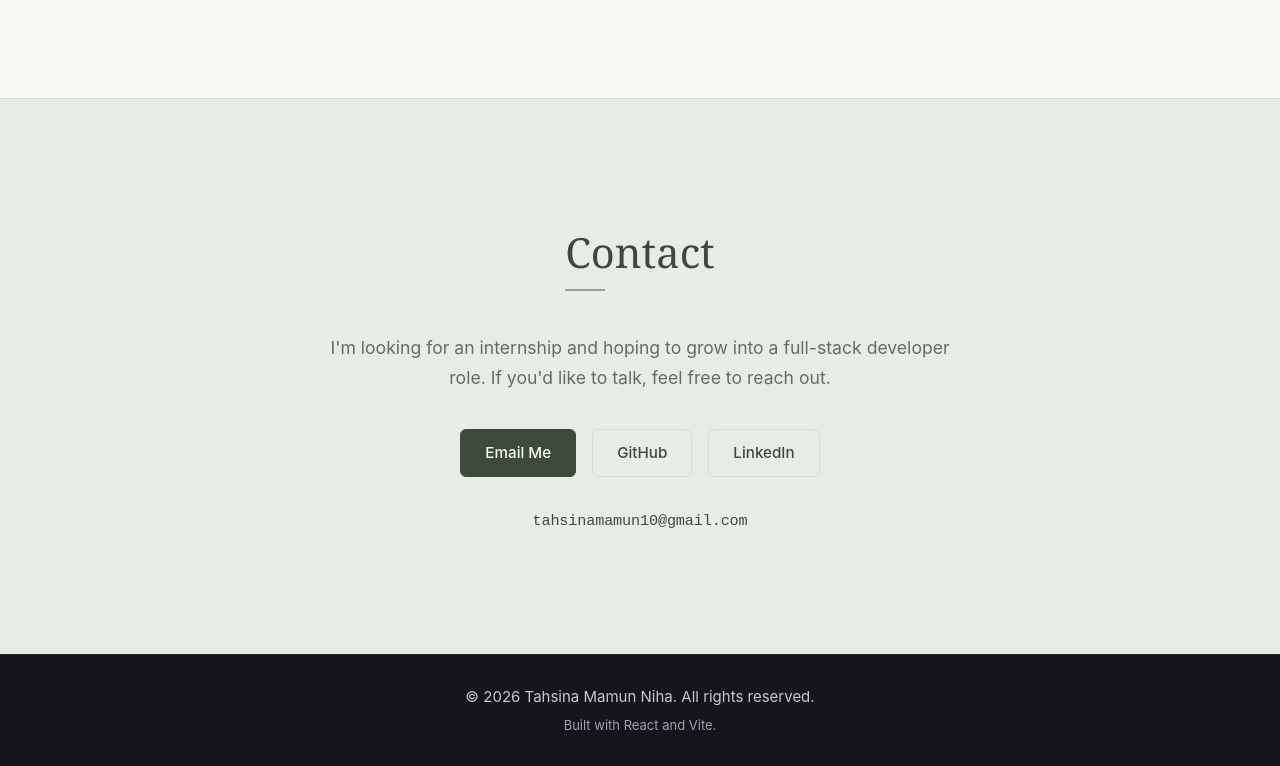
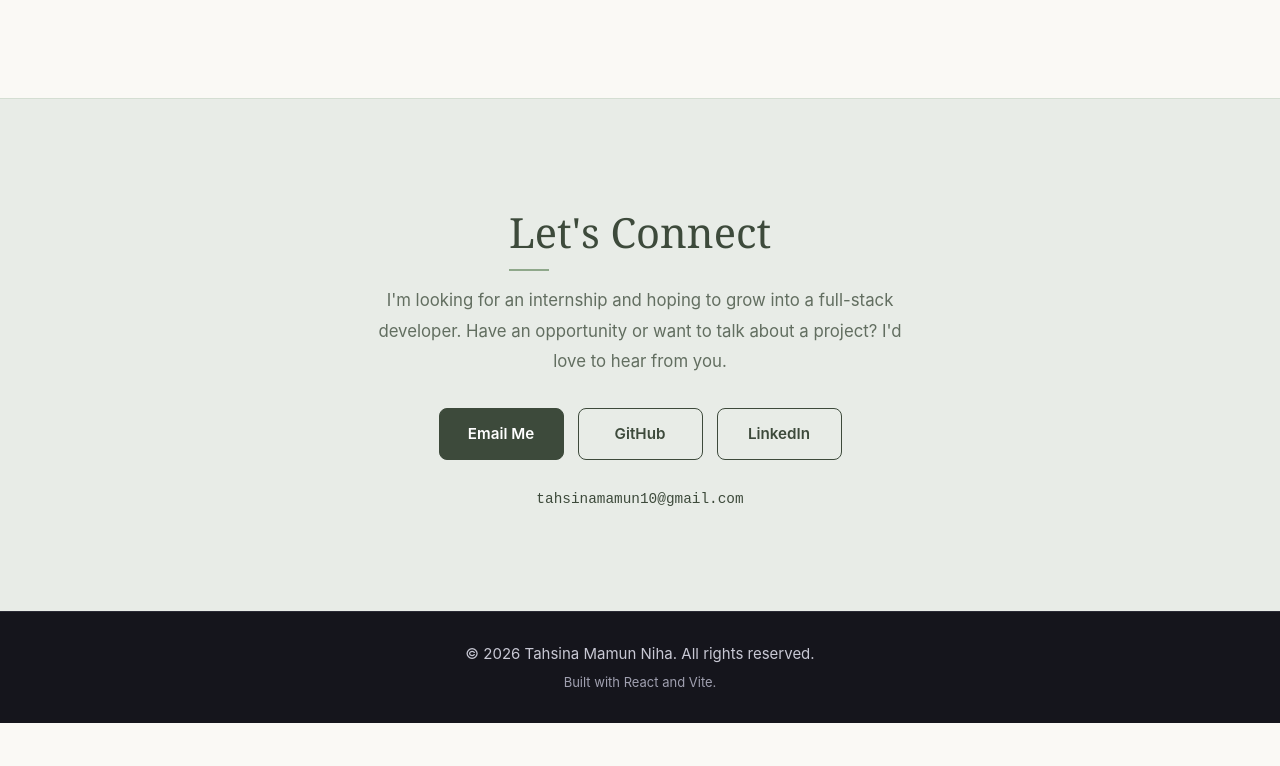
Before and after one commit to tniha10/my-portfolio, a React (Vite) app: page / in a window 1280 px wide. Shown: the part 4289-5055 px from the top of the page. After the commit the page ends 5012 px from the top, so only its background shows below. Built offline with nearby package versions, Linux system fonts and the light colour scheme.

Commit message:
Fixed the contact file

```diff
--- a/src/components/Contact.css
+++ /dev/null
@@ -1,33 +0,0 @@
-.contact {
-  padding: 120px 24px;
-  background-color: var(--sage-light);
-  border-top: 1px solid var(--sage-border);
-}
-
-.contact-container {
-  max-width: 650px;
-  margin: 0 auto;
-  text-align: center;
-}
-
-.contact-text {
-  font-size: 1.1rem;
-  color: var(--text-muted);
-  margin-bottom: 36px;
-  line-height: 1.7;
-}
-
-.contact-links {
-  display: flex;
-  justify-content: center;
-  gap: 16px;
-  flex-wrap: wrap;
-  margin-bottom: 32px;
-}
-
-.contact-email {
-  font-family: var(--mono);
-  font-size: 0.95rem;
-  color: var(--sage-deep);
-  letter-spacing: -0.01em;
-}
--- a/src/components/Contact.jsx
+++ b/src/components/Contact.jsx
@@ -1,14 +1,150 @@
-import './Contact.css'
+
+import { useState } from 'react'
 
 function Contact() {
+  const [hoveredLink, setHoveredLink] = useState('')
+
+  const contactLinks = [
+    {
+      name: 'GitHub',
+      url: 'https://github.com/tniha10',
+      label: 'View my GitHub profile',
+    },
+    {
+      name: 'LinkedIn',
+      url: 'https://www.linkedin.com/in/tahsina-niha',
+      label: 'Connect with me on LinkedIn',
+    },
+  ]
+
   return (
+    <>
+      <style>{`
+        .contact {
+          padding: 100px 24px;
+          background-color: var(--sage-light);
+          border-top: 1px solid var(--sage-border);
+        }
+
+        .contact-container {
+          max-width: 700px;
+          margin: 0 auto;
+          text-align: center;
+        }
+
+        .contact .section-title {
+          margin-bottom: 20px;
+        }
+
+        .contact-text {
+          max-width: 560px;
+          margin: 0 auto 32px;
+          font-size: 1.05rem;
+          line-height: 1.8;
+          color: var(--text-muted);
+        }
+
+        .contact-links {
+          display: flex;
+          justify-content: center;
+          align-items: center;
+          flex-wrap: wrap;
+          gap: 14px;
+          margin-bottom: 28px;
+        }
+
+        .contact .button {
+          display: inline-flex;
+          justify-content: center;
+          align-items: center;
+          min-width: 125px;
+          padding: 13px 22px;
+          border: 1px solid var(--sage-deep);
+          border-radius: 8px;
+          font: inherit;
+          font-size: 0.95rem;
+          font-weight: 600;
+          text-decoration: none;
+          transition:
+            background-color 0.2s ease,
+            color 0.2s ease,
+            transform 0.2s ease;
+        }
+
+        .contact .button-filled {
+          background-color: var(--sage-deep);
+          color: white;
+        }
+
+        .contact .button-outline {
+          background-color: transparent;
+          color: var(--sage-deep);
+        }
+
+        .contact .button:hover {
+          transform: translateY(-3px);
+        }
+
+        .contact .button-filled:hover {
+          filter: brightness(0.92);
+        }
+
+        .contact .button-outline:hover {
+          background-color: var(--sage-deep);
+          color: white;
+        }
+
+        .contact .button:focus-visible {
+          outline: 3px solid var(--sage-deep);
+          outline-offset: 4px;
+        }
+
+        .contact-email {
+          margin: 0;
+          font-family: var(--mono);
+          font-size: 0.9rem;
+          color: var(--sage-deep);
+          overflow-wrap: anywhere;
+        }
+
+        @media (max-width: 480px) {
+          .contact {
+            padding: 76px 20px;
+          }
+
+          .contact-links {
+            gap: 10px;
+          }
+
+          .contact .button {
+            min-width: 110px;
+            padding: 12px 16px;
+          }
+
+          .contact-text {
+            font-size: 1rem;
+          }
+        }
+
+        @media (prefers-reduced-motion: reduce) {
+          .contact .button {
+            transition: none;
+          }
+
+          .contact .button:hover {
+            transform: none;
+          }
+        }
+      `}</style>
+
       <section id="contact" className="contact">
         <div className="contact-container">
-        <h2 className="section-title">Contact</h2>
+          <h2 className="section-title">Let's Connect</h2>
 
           <p className="contact-text">
-          I'm looking for an internship and hoping to grow into a full-stack
-          developer role. If you'd like to talk, feel free to reach out.
+            I'm looking for an internship and hoping to grow into a
+            full-stack developer. Have an opportunity or want to talk
+            about a project? I'd love to hear from you.
           </p>
 
           <div className="contact-links">
@@ -18,27 +154,32 @@ function Contact() {
             >
               Email Me
             </a>
+
+            {contactLinks.map((link) => (
               <a
-            href="https://github.com/tniha10"
+                key={link.name}
+                href={link.url}
                 target="_blank"
-            rel="noreferrer"
+                rel="noopener noreferrer"
+                aria-label={link.label}
                 className="button button-outline"
+                onMouseEnter={() => setHoveredLink(link.name)}
+                onMouseLeave={() => setHoveredLink('')}
               >
-            GitHub
+                {link.name}
+                {hoveredLink === link.name && (
+                  <span aria-hidden="true"> ↗</span>
+                )}
               </a>
-          <a
-            href="https://www.linkedin.com/in/tahsina-niha"
-            target="_blank"
-            rel="noreferrer"
-            className="button button-outline"
-          >
-            LinkedIn
-          </a>
+            ))}
           </div>
 
-        <p className="contact-email">tahsinamamun10@gmail.com</p>
+          <p className="contact-email">
+            tahsinamamun10@gmail.com
+          </p>
         </div>
       </section>
+    </>
   )
 }
 
```
Lines whose indentation alone changed are shown as unchanged.
